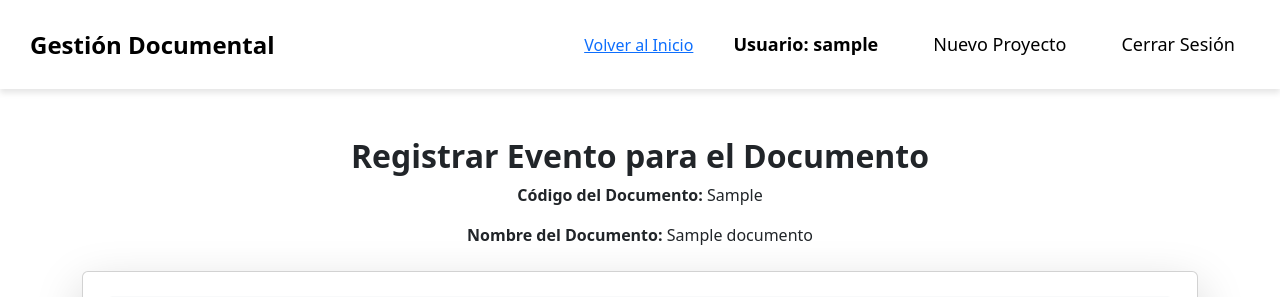
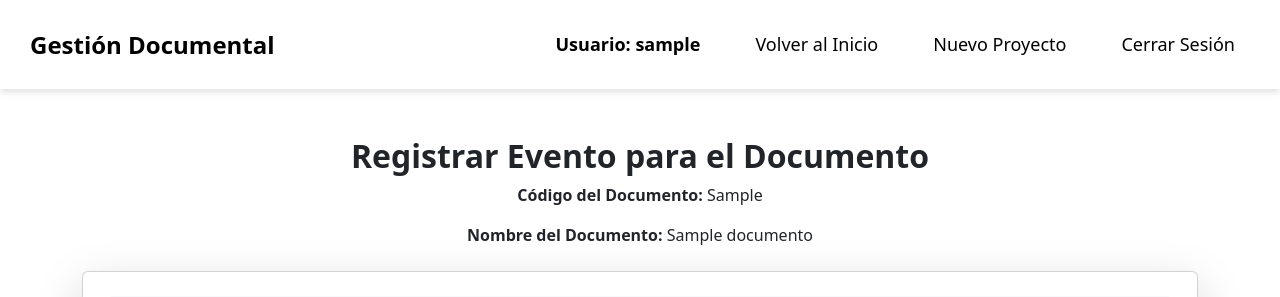
Before and after one commit to felipe97rg/APLICACION_DOCUMENTOS, a Django app: page /documento/1/evento/ in a window 1280 px wide. Shown: the top 297 px of the page. Run offline with Django 5.2, Linux system fonts and the light colour scheme; a user stored in the database is signed in; tables that the repository leaves empty hold one stand-in row (values such as "Sample post").

Commit message:
Arreglo en pestana de subir proyecto, para extender la base.11

```diff
--- a/documentos/templates/documentos/base.html
+++ b/documentos/templates/documentos/base.html
@@ -18,8 +18,9 @@
             <a href="{% url 'dashboard' %}" class="logo">Gestión Documental</a>
 
             <nav class="navbar">
+
+                <span class="user-info">Usuario: {{ user.username }}</span>
                 {% block navbar_extra %}{% endblock %}
-                <span class="user-info">Usuario: {{ user.username }}</span>
                 <a href="{% url 'upload_proyecto' %}" class="nav-link">Nuevo Proyecto</a>
                 <a href="{% url 'logout' %}" class="nav-link">Cerrar Sesión</a>
             </nav>
--- a/documentos/templates/documentos/registrar_evento.html
+++ b/documentos/templates/documentos/registrar_evento.html
@@ -3,7 +3,7 @@
 {% block title %}Registrar Evento - Gestión Documental{% endblock %}
 
 {% block navbar_extra %}
-    <a href="{% url 'dashboard' %}" >Volver al Inicio</a>
+    <a href="{% url 'dashboard' %}" class="nav-link">Volver al Inicio</a>
 {% endblock %}
 
 {% block content %}
```
